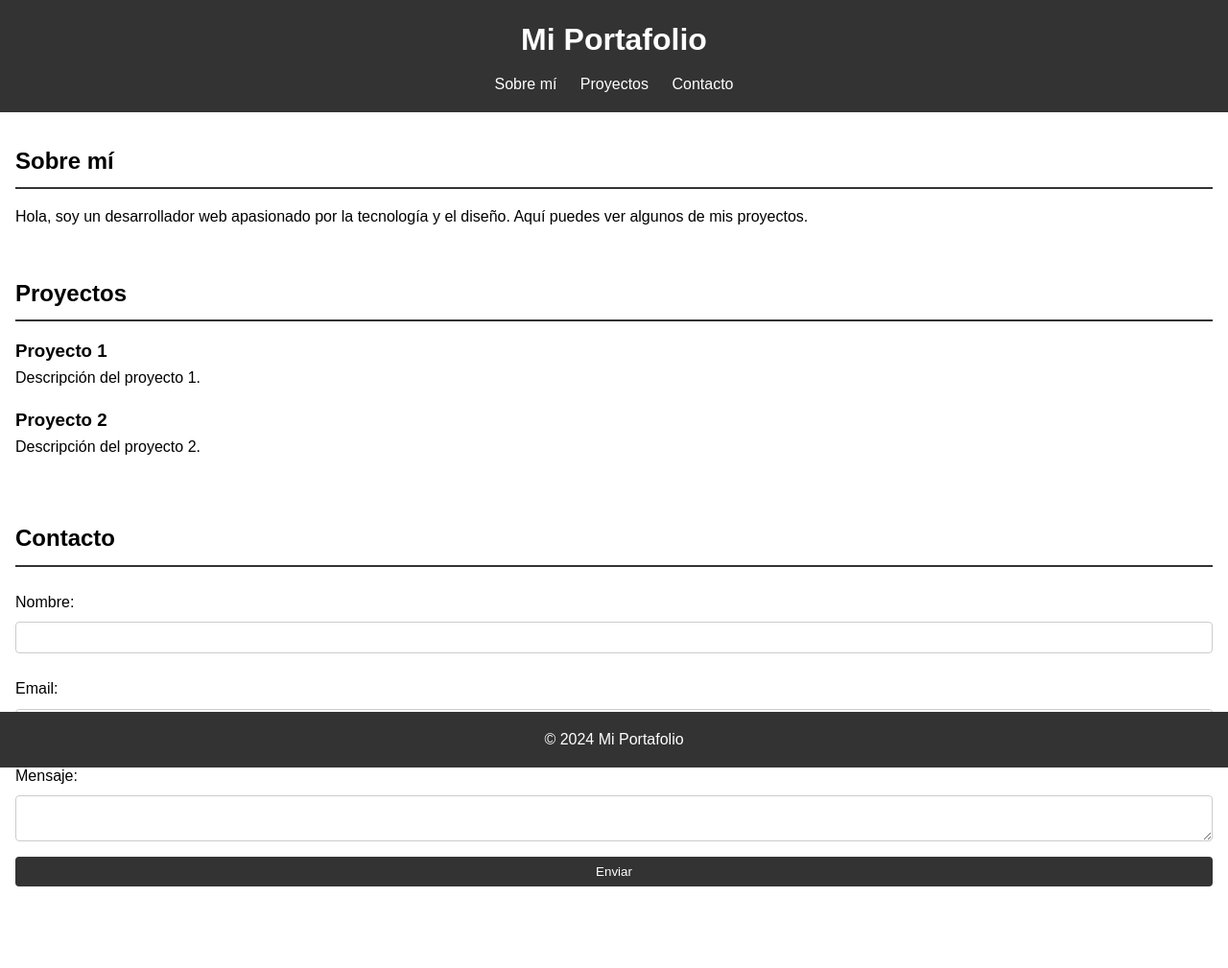
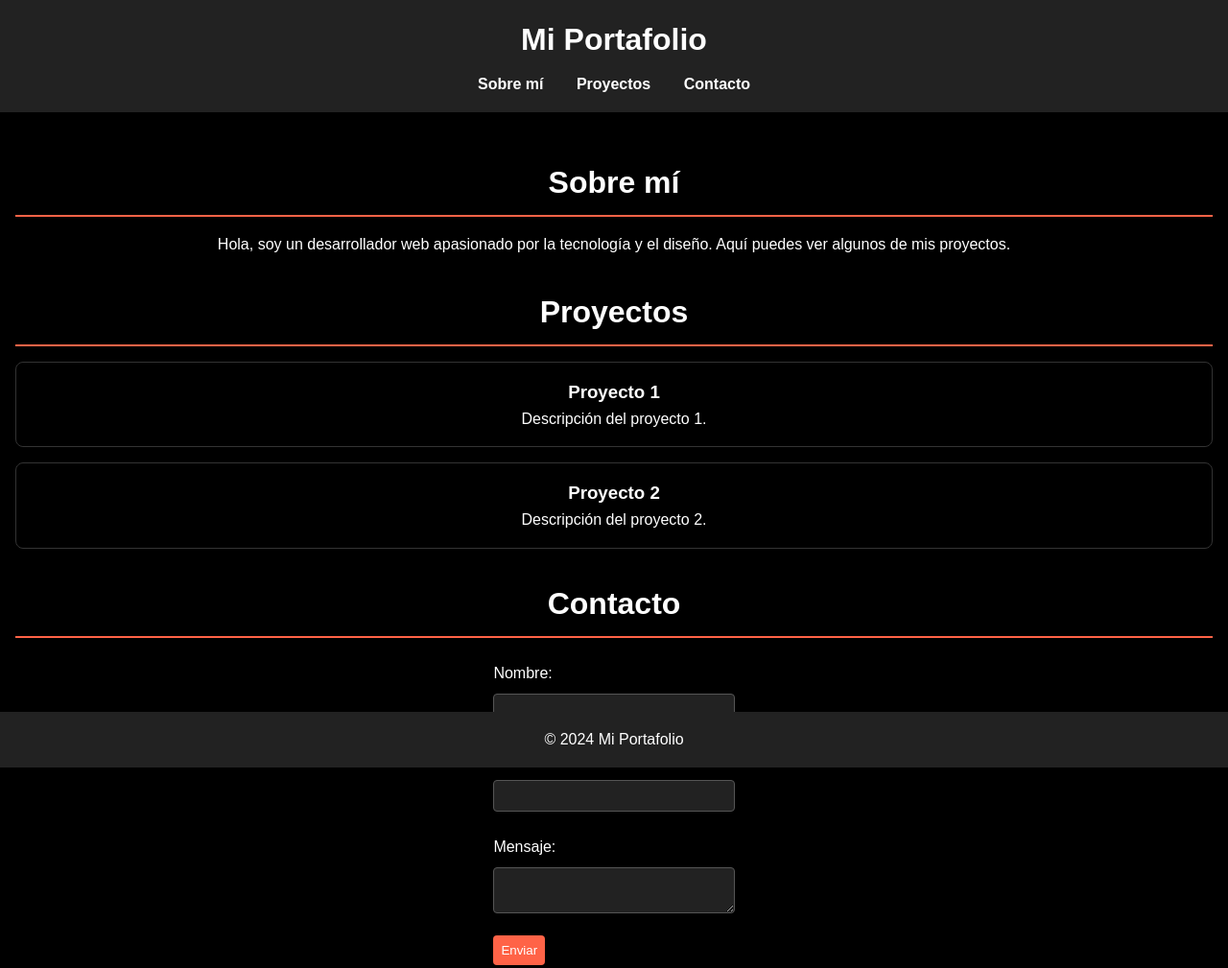
Before and after one commit to erkydo1/erkydo.github.io, a plain HTML site: page index.html in a window 1280 px wide. Shown: the whole page at 96% size. Before the commit the page ends 956 px from the top, so only its background shows below. Drawn offline with Linux system fonts and the light colour scheme.

Commit message:
Parte 1/?

```diff
--- a/index.html
+++ b/index.html
@@ -18,6 +18,7 @@
         </nav>
     </header>
 
+    <main>
         <section id="sobre-mi">
             <h2>Sobre mí</h2>
             <p>Hola, soy un desarrollador web apasionado por la tecnología y el diseño. Aquí puedes ver algunos de mis proyectos.</p>
@@ -51,6 +52,7 @@
                 <button type="submit">Enviar</button>
             </form>
         </section>
+    </main>
 
     <footer>
         <p>&copy; 2024 Mi Portafolio</p>
--- a/script.js
+++ b/script.js
@@ -9,6 +9,18 @@ document.addEventListener('DOMContentLoaded', () => {
         const mensaje = document.getElementById('mensaje').value;
 
         if (nombre && email && mensaje) {
+            // Guardar datos en localStorage
+            const contacto = {
+                nombre: nombre,
+                email: email,
+                mensaje: mensaje,
+                fecha: new Date().toISOString()
+            };
+
+            let contactos = JSON.parse(localStorage.getItem('contactos')) || [];
+            contactos.push(contacto);
+            localStorage.setItem('contactos', JSON.stringify(contactos));
+
             alert(`Gracias, ${nombre}! Tu mensaje ha sido enviado.`);
             formulario.reset();
         } else {
--- a/styles.css
+++ b/styles.css
@@ -9,14 +9,20 @@
 body {
     font-family: Arial, sans-serif;
     line-height: 1.6;
+    background-color: #000;
+    color: #fff;
+    text-align: center;
+    padding: 0;
 }
 
 /* Estilo del encabezado */
 header {
-    background: #333;
+    background: #222;
     color: #fff;
     padding: 1rem 0;
-    text-align: center;
+    position: sticky;
+    top: 0;
+    z-index: 1000;
 }
 
 header h1 {
@@ -30,63 +36,105 @@ nav ul {
 
 nav ul li {
     display: inline;
-    margin: 0 10px;
+    margin: 0 15px;
 }
 
 nav ul li a {
     color: #fff;
     text-decoration: none;
+    font-weight: bold;
+    transition: color 0.3s;
 }
 
-/* Estilo de las secciones */
+nav ul li a:hover {
+    color: #ff6347; /* Color de hover */
+}
+
+/* Estilo del main */
+main {
+    padding: 1rem;
+}
+
 section {
-    padding: 1rem;
-    margin: 1rem 0;
+    margin: 2rem 0;
 }
 
 h2 {
-    border-bottom: 2px solid #333;
+    border-bottom: 2px solid #ff6347;
     padding-bottom: 0.5rem;
     margin-bottom: 1rem;
+    font-size: 2rem;
+    animation: fadeIn 1s ease-in-out;
 }
 
 .proyecto {
     margin-bottom: 1rem;
+    padding: 1rem;
+    border: 1px solid #333;
+    border-radius: 8px;
+    animation: slideUp 1s ease-in-out;
+}
+
+@keyframes fadeIn {
+    from {
+        opacity: 0;
+    }
+    to {
+        opacity: 1;
+    }
+}
+
+@keyframes slideUp {
+    from {
+        transform: translateY(20px);
+        opacity: 0;
+    }
+    to {
+        transform: translateY(0);
+        opacity: 1;
+    }
 }
 
 /* Estilo del formulario de contacto */
 form {
-    display: flex;
-    flex-direction: column;
+    display: inline-block;
+    max-width: 500px;
+    margin: 0 auto;
+    text-align: left;
 }
 
 form label {
+    display: block;
     margin: 0.5rem 0;
 }
 
 form input, form textarea {
+    width: 100%;
     padding: 0.5rem;
     margin-bottom: 1rem;
-    border: 1px solid #ccc;
+    border: 1px solid #555;
     border-radius: 4px;
+    background: #222;
+    color: #fff;
 }
 
 form button {
     padding: 0.5rem;
-    background: #333;
+    background: #ff6347;
     color: #fff;
     border: none;
     border-radius: 4px;
     cursor: pointer;
+    transition: background 0.3s;
 }
 
 form button:hover {
-    background: #555;
+    background: #ff4500;
 }
 
 /* Estilo del pie de página */
 footer {
-    background: #333;
+    background: #222;
     color: #fff;
     text-align: center;
     padding: 1rem 0;
```
Lines whose indentation alone changed are shown as unchanged.
